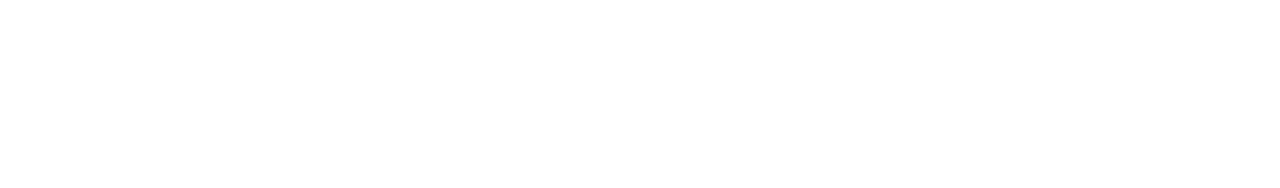
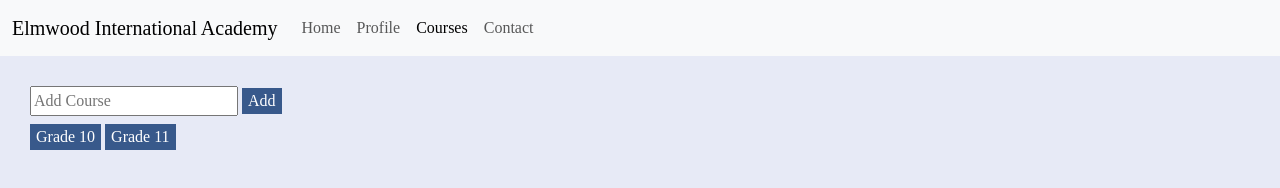
Before and after one commit to muzhiwa/school-profile, a plain HTML site: page courses.html in a window 1280 px wide. Drawn offline with nearby package versions, Linux system fonts and the light colour scheme.

Commit message:
updated courses.html

```diff
--- a/courses.html
+++ b/courses.html
@@ -0,0 +1,47 @@
+<!DOCTYPE html>
+<html lang="en">
+<head>
+    <meta charset="UTF-8">
+    <meta name="viewport" content="width=device-width, initial-scale=1.0">
+    <link href="https://cdn.jsdelivr.net/npm/bootstrap@5.3.7/dist/css/bootstrap.min.css" rel="stylesheet" integrity="sha384-LN+7fdVzj6u52u30Kp6M/trliBMCMKTyK833zpbD+pXdCLuTusPj697FH4R/5mcr" crossorigin="anonymous">
+    <link rel="stylesheet" href="styles.css">
+    <title>Courses</title>
+</head>
+<body>
+    <nav class="navbar navbar-expand-lg bg-body-tertiary">
+        <div class="container-fluid">
+            <a class="navbar-brand" href="#">Elmwood International Academy</a>
+            <button class="navbar-toggler" type="button" data-bs-toggle="collapse" data-bs-target="#navbarNav" aria-controls="navbarNav" aria-expanded="false" aria-label="Toggle navigation">
+            <span class="navbar-toggler-icon"></span>
+            </button>
+            <div class="collapse navbar-collapse" id="navbarNav">
+                <ul class="navbar-nav">
+                    <li class="nav-item">
+                    <a class="nav-link " aria-current="page" href="#">Home</a>
+                    </li>
+                    <li class="nav-item">
+                    <a class="nav-link" href="/profile.html">Profile</a>
+                    </li>
+                    <li class="nav-item">
+                    <a class="nav-link active" href="/courses.html">Courses</a>
+                    </li>
+                    <li class="nav-item">
+                     <a class="nav-link" href="/contact.html">Contact</a>
+                    </li>
+                </ul>
+            </div>
+        </div>
+    </nav>
+    <section class="courses">
+        <div>
+            <input type="text" id="course-input" placeholder="Add Course">
+            <button id="add-course">Add</button>
+        </div>
+        <div id="course-list" class="mt-2"></div>
+        <button >Grade 10</button>
+        <button>Grade 11</button>
+    </section>
+    <script src="https://cdn.jsdelivr.net/npm/bootstrap@5.3.7/dist/js/bootstrap.bundle.min.js" integrity="sha384-ndDqU0Gzau9qJ1lfW4pNLlhNTkCfHzAVBReH9diLvGRem5+R9g2FzA8ZGN954O5Q" crossorigin="anonymous"></script>
+    <script src="script.js"></script>
+</body>
+</html>
--- a/styles.css
+++ b/styles.css
@@ -24,10 +24,14 @@ button:hover {
 }
 
 .profile {
-    padding: 30px;
+  padding: 30px;
 
 }
 .profile img {
   width: 150px;
   border-radius: 50%;
 }
+
+.courses {
+  padding: 30px;
+}
```
